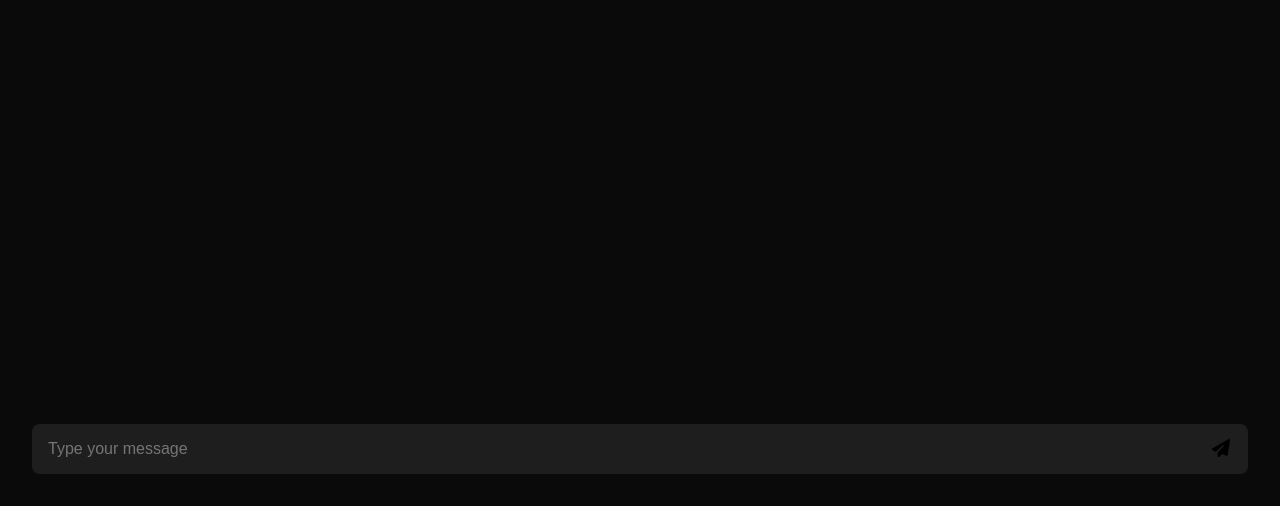
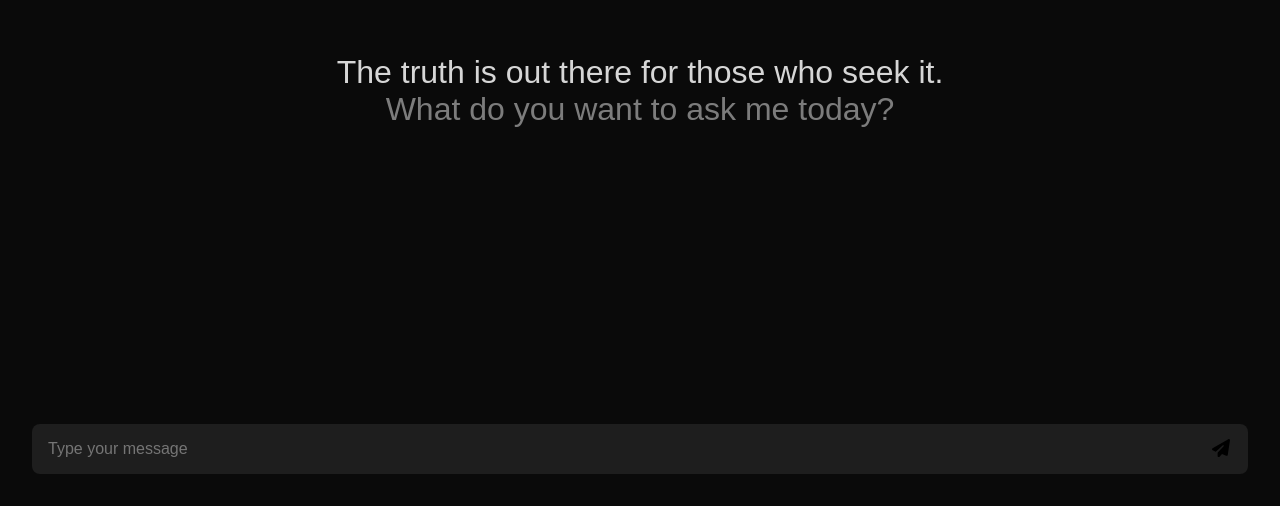
Before and after one commit to ScriptNewbie/ai-chatbot, a Next.js app: page / in a window 1280 px wide. Shown: the part 294-800 px from the top of the page. Built offline with nearby package versions, Linux system fonts and the light colour scheme.

Commit message:
feat: Prompt encourage

```diff
--- a/app/components/molecules/ChatHistory.tsx
+++ b/app/components/molecules/ChatHistory.tsx
@@ -1,5 +1,6 @@
 import { useEffect, useRef } from "react";
 import { ChatEntry, ChatMessage } from "../atoms/ChatMessage";
+import { useSearchParams } from "next/navigation";
 
 export const ChatHistory = ({
   history,
@@ -10,6 +11,12 @@ export const ChatHistory = ({
   response: string;
   waitingForResponse: boolean;
 }) => {
+  const params = useSearchParams();
+  const langParam = params.get("lang") || "eng";
+  const lang = (
+    langParam in textsMap ? langParam : "eng"
+  ) as keyof typeof textsMap;
+
   const ref = useRef<HTMLDivElement>(null);
 
   useEffect(() => {
@@ -17,6 +24,27 @@ export const ChatHistory = ({
       ref.current.scrollIntoView({ behavior: "smooth" });
     }
   }, [response, history, ref]);
+
+  if (history.length === 0) {
+    return (
+      <div
+        style={{
+          flexGrow: 1,
+          display: "flex",
+          flexDirection: "column",
+          justifyContent: "center",
+          alignItems: "center",
+        }}
+      >
+        <p style={{ fontSize: "2rem", opacity: 0.9, textAlign: "center" }}>
+          {textsMap[lang].welcome}
+        </p>
+        <p style={{ fontSize: "2rem", opacity: 0.5, textAlign: "center" }}>
+          {textsMap[lang].prompt}
+        </p>
+      </div>
+    );
+  }
 
   return (
     <div
@@ -42,3 +70,14 @@ export const ChatHistory = ({
     </div>
   );
 };
+
+const textsMap = {
+  eng: {
+    welcome: "The truth is out there for those who seek it.",
+    prompt: "What do you want to ask me today?",
+  },
+  pl: {
+    welcome: "Prawda jest na wyciągnięcie ręki.",
+    prompt: "O co chcesz dzisiaj zapytać?",
+  },
+};
```
